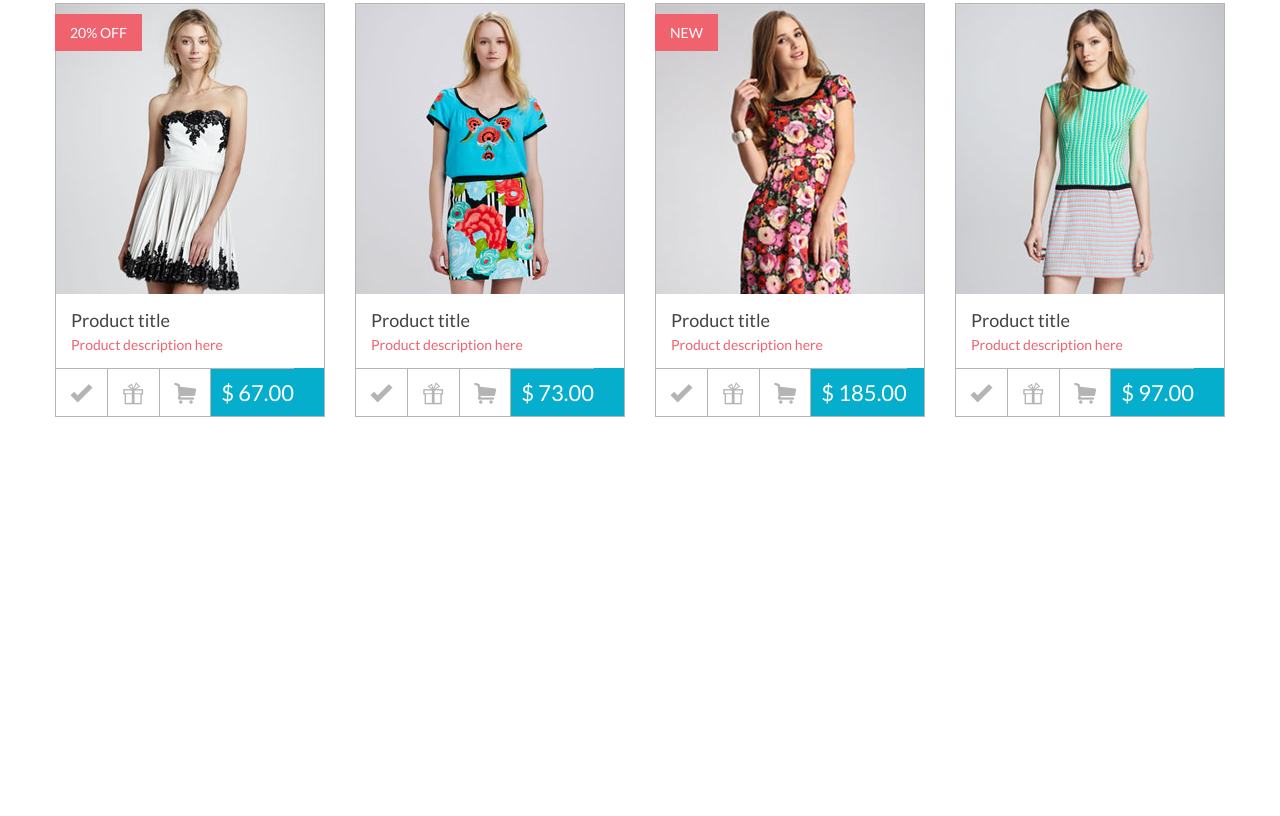
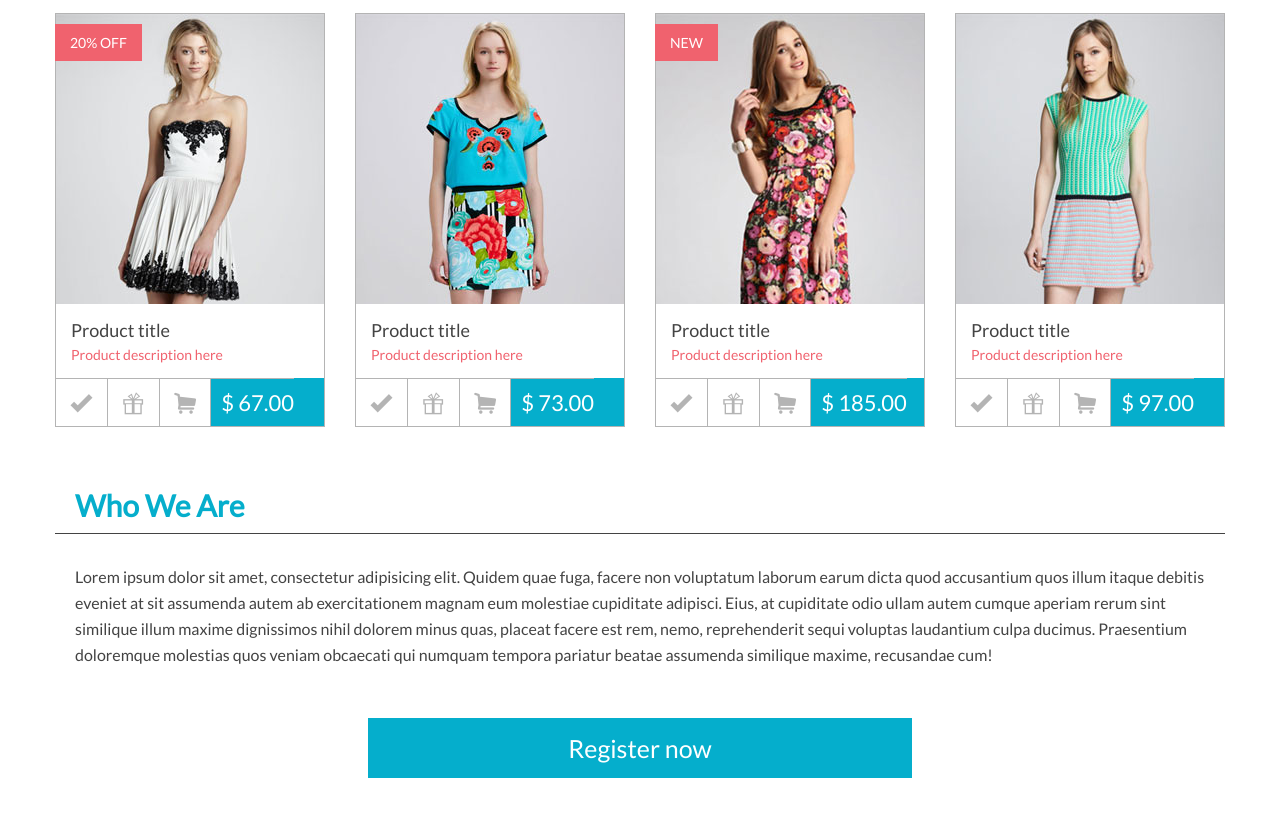
Before and after one commit to ilmitro/Gift, a website: page index.html in a window 1280 px wide. Shown: the part 1790-2606 px from the top of the page. Before the commit the page ends 2207 px from the top, so only its background shows below. Drawn offline with Linux system fonts and the light colour scheme.

Commit message:
about-ok

```diff
--- a/index.html
+++ b/index.html
@@ -520,25 +520,19 @@
               <span class="card-product__price">$ 97.00</span>
             </div>
           </div><!-- /.card-product -->
+
         </div><!-- /.col-3 -->
       </div><!-- /.row -->
 
     </div><!-- featured -->
 
 
-
-
-
-
-
-
-
-
-
-
-
-
-
+    <!-- about -->
+    <div class="about">
+      <h1 class="title-section">Who We Are</h1>
+      <p class="text-section">Lorem ipsum dolor sit amet, consectetur adipisicing elit. Quidem quae fuga, facere non voluptatum laborum earum dicta quod accusantium quos illum itaque debitis eveniet at sit assumenda autem ab exercitationem magnam eum molestiae cupiditate adipisci. Eius, at cupiditate odio ullam autem cumque aperiam rerum sint similique illum maxime dignissimos nihil dolorem minus quas, placeat facere est rem, nemo, reprehenderit sequi voluptas laudantium culpa ducimus. Praesentium doloremque molestias quos veniam obcaecati qui numquam tempora pariatur beatae assumenda similique maxime, recusandae cum!</p>
+      <a class="register-btn link" href="#">Register now</a>
+    </div><!-- /.about -->
 
   </main>
 
@@ -564,8 +558,5 @@
     });
   </script>
 
-
-
-
 </body>
 </html>
--- /dev/null
+++ b/scss/blocks/_about.scss
@@ -0,0 +1,6 @@
+/* -------- about -------- */
+
+.about {
+  text-align: center;
+  margin-bottom: 60px;
+}
--- a/scss/blocks/_card-product.scss
+++ b/scss/blocks/_card-product.scss
@@ -34,6 +34,7 @@
     font-size: ($font-size-base + 6);
     background-color: #fff;
     color: $color-gray-lighter;
+    transition: all 0.2s;
 
     &:hover {
       background-color: $color-brand-red;
--- a/scss/blocks/_featured.scss
+++ b/scss/blocks/_featured.scss
@@ -1,5 +1,3 @@
 /* -------- featured -------- */
 
-.featured {
-
-}
+.featured { margin-bottom: 60px; }
--- /dev/null
+++ b/scss/blocks/_footer-page.scss
@@ -0,0 +1,5 @@
+/* -------- footer-page -------- */
+
+.footer-page {
+
+}
--- a/scss/blocks/_promo.scss
+++ b/scss/blocks/_promo.scss
@@ -1,7 +1,7 @@
 /* -------- promo -------- */
 
 .promo {
-  margin-bottom: 50px;
+  margin-bottom: 60px;
 
   &__item {
     position: relative;
--- /dev/null
+++ b/scss/blocks/_register-btn.scss
@@ -0,0 +1,14 @@
+/* -------- register-btn -------- */
+
+.register-btn {
+  display: inline-block;
+  padding: 15px 200px;
+  font-size: ($font-size-base + 9);
+  background-color: $color-brand-blue;
+  color: #fff;
+  transition: background-color 0.2s;
+
+  &:hover {
+    background-color: $color-brand-blue-darker;
+  }
+}
--- /dev/null
+++ b/scss/blocks/_text-section.scss
@@ -0,0 +1,9 @@
+/* -------- text-section -------- */
+
+.text-section {
+  padding: 0 20px;
+  margin: 0;
+  margin-bottom: 50px;
+  line-height: 26px;
+  text-align: left;
+}
--- a/scss/blocks/_title-section.scss
+++ b/scss/blocks/_title-section.scss
@@ -8,4 +8,5 @@
   font-size: $font-size-large;
   color: $color-brand-blue;
   border-bottom: 1px solid $color-gray;
+  text-align: left;
 }
--- a/scss/main.scss
+++ b/scss/main.scss
@@ -23,3 +23,6 @@
 @import 'blocks/new-products';
 @import 'blocks/featured';
 @import 'blocks/card-product';
+@import 'blocks/about';
+@import 'blocks/text-section';
+@import 'blocks/register-btn';
--- a/scss/utils/_grid.scss
+++ b/scss/utils/_grid.scss
@@ -37,13 +37,10 @@
 
 .row--inline {
   font-size: 0;
-  // margin-left: -5px;
-  // margin-right: -5px;
 
   & > div {
     float: none;
     display: inline-block;
-    // padding: 0 5px;
     vertical-align: top;
   }
 
@@ -54,7 +51,7 @@
 }
 
 
-/* -------- Модификация для блока promo -------- */
+/* -------- Модификатор для блока promo -------- */
 
 .row--padding-5 {
   margin-left: -5px;
```
Also changed, not shown: css/style.css, 2 other files.
